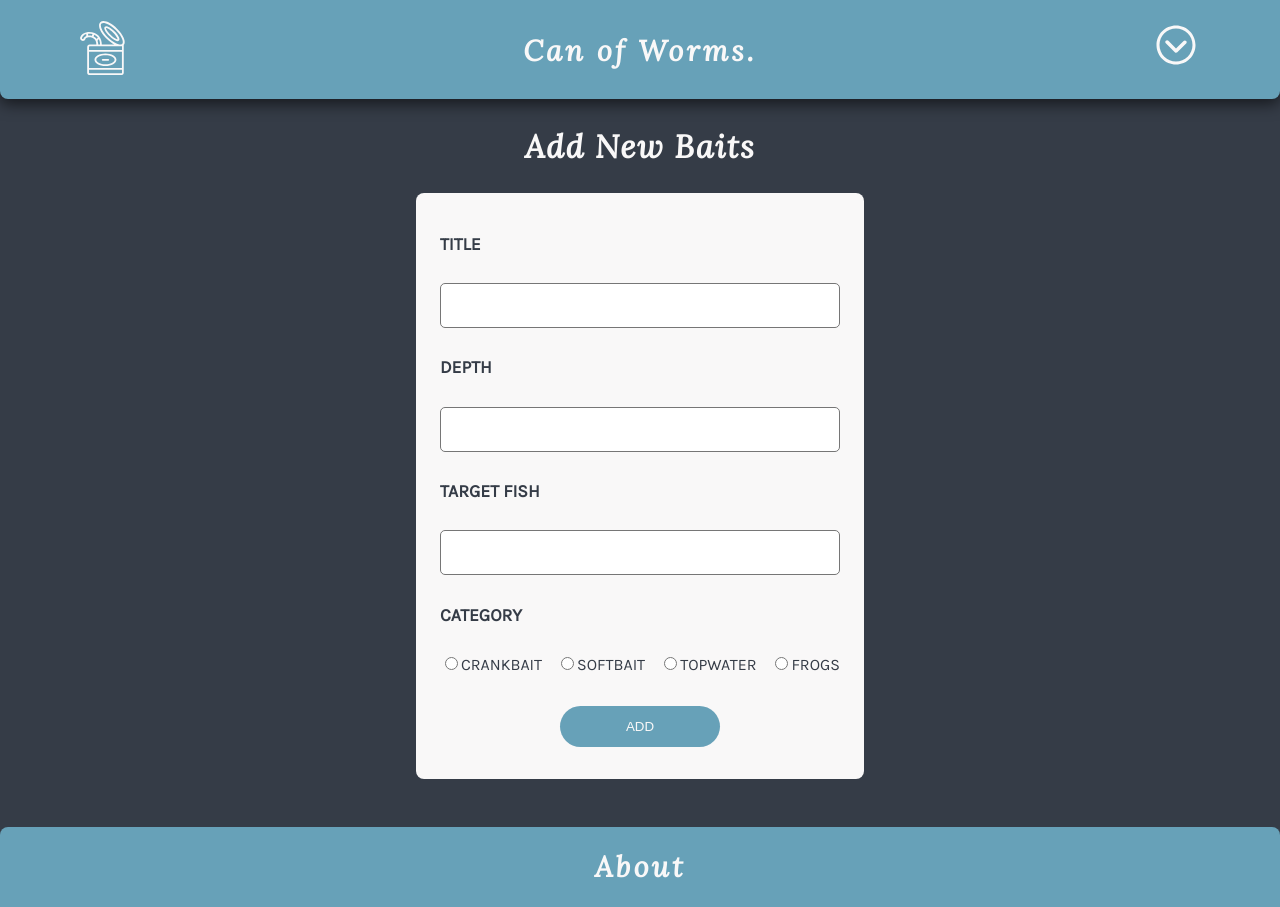
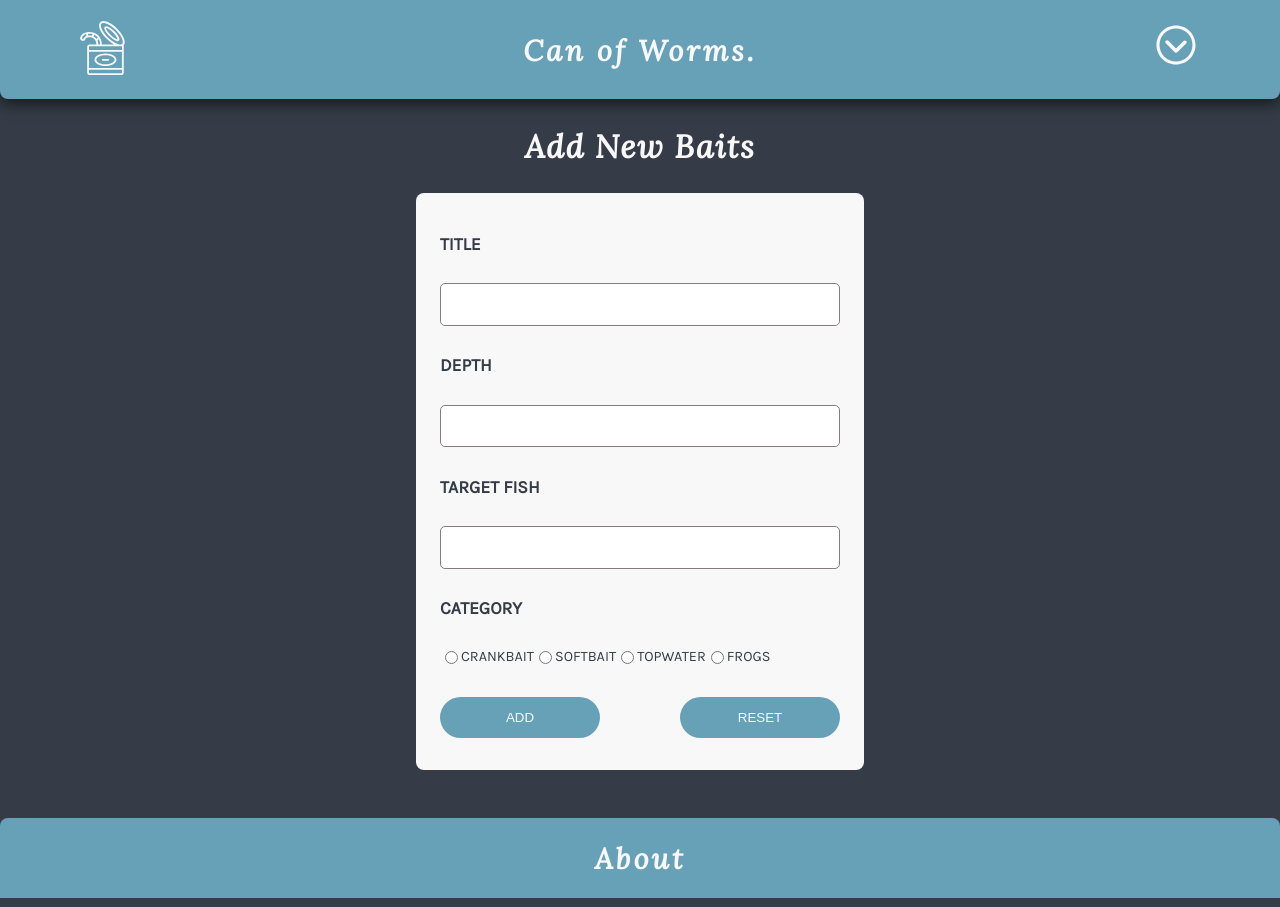
Before and after one commit to JustinLepine/capstone-can-of-worms, a React (Create React App) app: page /add in a window 1280 px wide. Built offline with nearby package versions, Linux system fonts and the light colour scheme.

Commit message:
clear add field good

```diff
--- a/src/components/Add/Add.js
+++ b/src/components/Add/Add.js
@@ -1,10 +1,18 @@
-import React from "react";
+import React, { useState } from "react";
 import "./Add.scss";
 import axios from "axios";
-import { useHistory } from "react-router-dom";
 
 function Add() {
-  const history = useHistory();
+  const [inputValue, setInputValue] = useState();
+
+  const handleUserInput = (e) => {
+    console.log(inputValue)
+    setInputValue(e.target.value);
+  };
+
+  const resetInputField = () => {
+    document.getElementById('form').reset()
+  };
 
   const submitHandler = (e) => {
     e.preventDefault();
@@ -16,42 +24,43 @@ function Add() {
         target: e.target.inputTarget.value,
         category: e.target.inputCategory.value,
       })
-      .then((_res) => {
-        history.push(`/`);
-      })
+      .then((res) => console.log(res))
       .catch((err) => console.log(err));
   };
 
   return (
     <section className="add">
       <h1 className="add__title">Add New Baits</h1>
-      <form onSubmit={submitHandler} className="add__form">
+      <form id="form" onSubmit={submitHandler} className="add__form">
         <h5 className="add__subtitle">TITLE</h5>
-        <textarea className="add__input" name="inputTitle"></textarea>
+        <input onChange={handleUserInput} className="add__input" name="inputTitle"></input>
         <h5 className="add__subtitle">DEPTH</h5>
-        <textarea className="add__input" name="inputDepth"></textarea>
+        <input onChange={handleUserInput} className="add__input" name="inputDepth"></input>
         <h5 className="add__subtitle">TARGET FISH</h5>
-        <textarea className="add__input" name="inputTarget"></textarea>
+        <input onChange={handleUserInput} className="add__input" name="inputTarget"></input>
         <h5 className="add__subtitle">CATEGORY</h5>
         <div className="add__radio">
-          <div>
+          <div className="add__radio">
             <input type="radio" name="inputCategory" value="crankbait" />
-            <label>CRANKBAIT</label>
+            <label className="add__radio-label">CRANKBAIT</label>
           </div>
-          <div>
+          <div className="add__radio">
             <input type="radio" name="inputCategory" value="softbait" />
-            <label>SOFTBAIT</label>
+            <label className="add__radio-label">SOFTBAIT</label>
           </div>
-          <div>
+          <div className="add__radio">
             <input type="radio" name="inputCategory" value="topwater" />
-            <label>TOPWATER</label>
+            <label className="add__radio-label">TOPWATER</label>
           </div>
-          <div>
+          <div className="add__radio">
             <input type="radio" name="inputCategory" value="frogs" />
-            <label>FROGS</label>
+            <label className="add__radio-label">FROGS</label>
           </div>
         </div>
-        <button className="add__button">ADD</button>
+        <div className="add__button-box">
+          <button type="submit" className="add__button">ADD</button>
+          <button type="button" onClick={resetInputField} className="add__button">RESET</button>
+        </div>
       </form>
     </section>
   );
--- a/src/components/Add/Add.scss
+++ b/src/components/Add/Add.scss
@@ -5,9 +5,11 @@
 .add {
     display: flex;
     flex-direction: column;
+    justify-content: center;
     align-items: center;
     margin: 0rem 2rem;
     color: $dark-shades;
+    min-height: calc(100vh - 12.2rem);
 
     &__title {
         color: $light-shades;
@@ -39,9 +41,14 @@
 
     &__input {
         resize: none;
+        border: 1px solid $dark-accent;
         border-radius: 5px;
         padding: 0.8rem;
-        padding-bottom: 0;
+    }
+
+    &__button-box {
+        display: flex;
+        justify-content: space-between;
     }
 
     &__button {
@@ -66,6 +73,10 @@
 
     &__radio {
         display: flex;
-        justify-content: space-between;
+    }
+
+    &__radio-label {
+        margin-top: 0.07rem;
+        font-size: 0.9rem;
     }
 }
--- a/src/components/Crankbait/Crankbait.js
+++ b/src/components/Crankbait/Crankbait.js
@@ -28,7 +28,6 @@ function Crankbait() {
   }, [inv]);
 
   const deleteHandler = (id) => {
-    console.log(id);
     axios
       .delete("http://localhost:8080/inventory", {
         data: { id: id },
@@ -37,7 +36,6 @@ function Crankbait() {
         console.log(res);
       })
       .catch((err) => console.log(err));
-    setInv(inv);
   };
 
   return (
--- a/src/components/Frog/Frog.js
+++ b/src/components/Frog/Frog.js
@@ -29,8 +29,6 @@ function Frog() {
   }, [inv]);
 
   const deleteHandler = (id) => {
-
-    console.log(id)
     axios
       .delete("http://localhost:8080/inventory", {
         data: {id: id}
@@ -39,7 +37,6 @@ function Frog() {
         console.log(res);
       })
       .catch((err) => console.log(err));
-
   };
 
   return (
--- a/src/components/Gummies/Gummies.js
+++ b/src/components/Gummies/Gummies.js
@@ -3,8 +3,8 @@ import Gummy from "../../assets/icons/gummy_icon-dark.svg";
 import Delete from "../../assets/icons/delete.svg";
 import Back from "../../assets/icons/back-icon.svg";
 import { useHistory } from "react-router-dom";
+import "./Gummies.scss";
 import tools from "../../utils/tools";
-import "./Gummies.scss";
 import axios from "axios";
 
 function Gummies() {
@@ -29,8 +29,6 @@ function Gummies() {
   }, [inv]);
 
   const deleteHandler = (id) => {
-
-    console.log(id)
     axios
       .delete("http://localhost:8080/inventory", {
         data: {id: id}
@@ -39,7 +37,6 @@ function Gummies() {
         console.log(res);
       })
       .catch((err) => console.log(err));
-
   };
 
   return (
--- a/src/components/Topwater/Topwater.js
+++ b/src/components/Topwater/Topwater.js
@@ -29,8 +29,6 @@ function Topwater() {
   }, [inv]);
 
   const deleteHandler = (id) => {
-
-    console.log(id)
     axios
       .delete("http://localhost:8080/inventory", {
         data: {id: id}
@@ -39,7 +37,6 @@ function Topwater() {
         console.log(res);
       })
       .catch((err) => console.log(err));
-
   };
 
   return (
--- a/src/styles/_mixins.scss
+++ b/src/styles/_mixins.scss
@@ -27,7 +27,7 @@
     margin: 3rem 5rem;
     border-radius: 5px;
     transition: 0.4s;
-    min-height: calc(100vh - 17.2rem);
+    min-height: calc(100vh - 19.65rem);
 
     @include tablet{
         padding: 1rem 3.5rem;
@@ -121,7 +121,7 @@
     margin-top: 1rem;
     display: flex;
     flex-wrap: wrap;
-    min-height: calc(100vh - 17.2rem);
+    min-height: calc(100vh - 13.2rem);
     justify-content: center;
     font-family: $font-karla;
 
```
